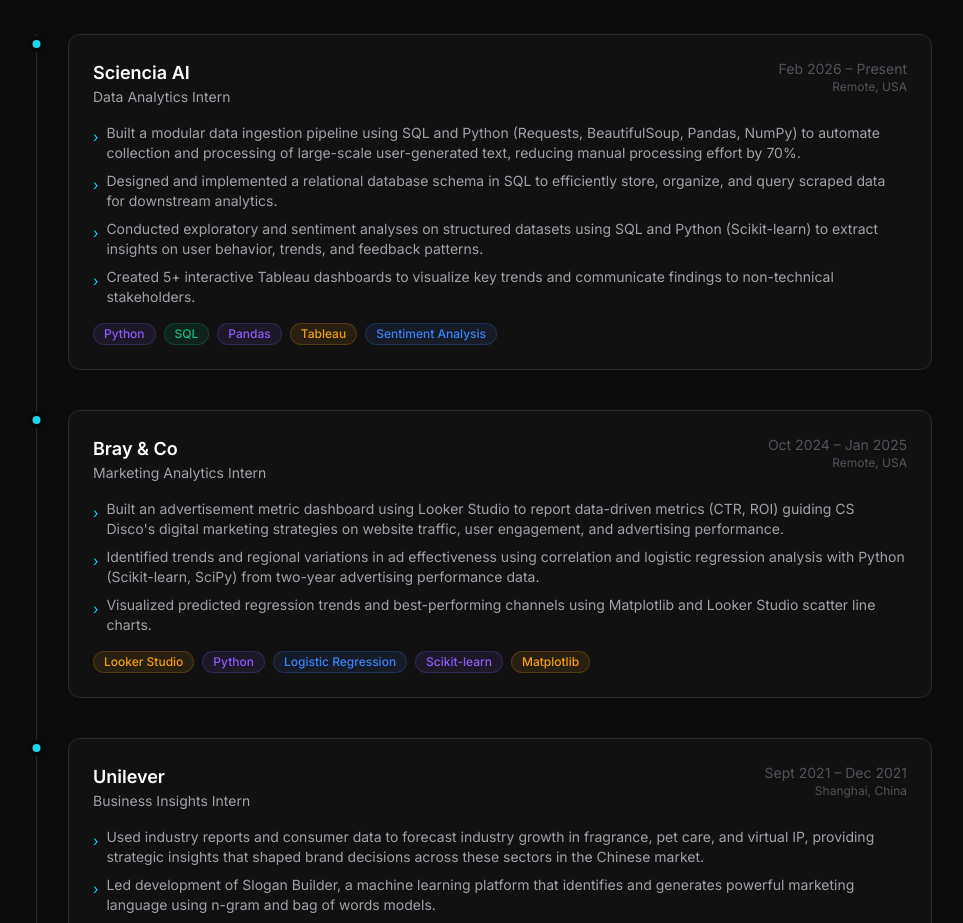
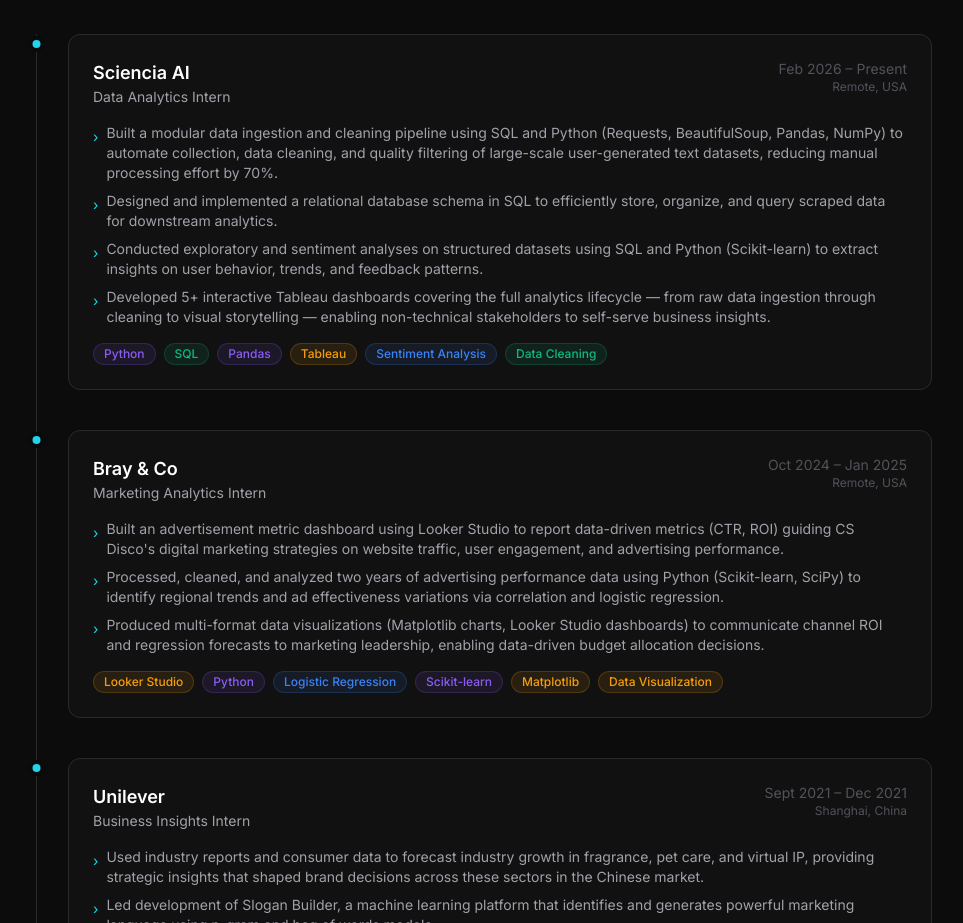
Before and after one commit to MonkeyJeremy/monkeyjeremy-portfolio, a Next.js app: page /monkeyjeremy-portfolio/ in a window 1280 px wide. Shown: the part 1960-2883 px from the top of the page, without its empty margins (156-1119 px from the left). Built offline with nearby package versions, Linux system fonts and the light colour scheme.

Commit message:
feat: strengthen pipeline and data visualization framing for internship interview

```diff
--- a/src/data/experience.ts
+++ b/src/data/experience.ts
@@ -7,10 +7,10 @@
     period: 'Feb 2026 – Present',
     location: 'Remote, USA',
     bullets: [
-      'Built a modular data ingestion pipeline using SQL and Python (Requests, BeautifulSoup, Pandas, NumPy) to automate collection and processing of large-scale user-generated text, reducing manual processing effort by 70%.',
+      'Built a modular data ingestion and cleaning pipeline using SQL and Python (Requests, BeautifulSoup, Pandas, NumPy) to automate collection, data cleaning, and quality filtering of large-scale user-generated text datasets, reducing manual processing effort by 70%.',
       'Designed and implemented a relational database schema in SQL to efficiently store, organize, and query scraped data for downstream analytics.',
       'Conducted exploratory and sentiment analyses on structured datasets using SQL and Python (Scikit-learn) to extract insights on user behavior, trends, and feedback patterns.',
-      'Created 5+ interactive Tableau dashboards to visualize key trends and communicate findings to non-technical stakeholders.',
+      'Developed 5+ interactive Tableau dashboards covering the full analytics lifecycle — from raw data ingestion through cleaning to visual storytelling — enabling non-technical stakeholders to self-serve business insights.',
     ],
     tags: [
       { label: 'Python', color: 'violet' },
@@ -18,6 +18,7 @@
       { label: 'Pandas', color: 'violet' },
       { label: 'Tableau', color: 'amber' },
       { label: 'Sentiment Analysis', color: 'blue' },
+      { label: 'Data Cleaning', color: 'emerald' },
     ],
   },
   {
@@ -27,8 +28,8 @@
     location: 'Remote, USA',
     bullets: [
       'Built an advertisement metric dashboard using Looker Studio to report data-driven metrics (CTR, ROI) guiding CS Disco\'s digital marketing strategies on website traffic, user engagement, and advertising performance.',
-      'Identified trends and regional variations in ad effectiveness using correlation and logistic regression analysis with Python (Scikit-learn, SciPy) from two-year advertising performance data.',
-      'Visualized predicted regression trends and best-performing channels using Matplotlib and Looker Studio scatter line charts.',
+      'Processed, cleaned, and analyzed two years of advertising performance data using Python (Scikit-learn, SciPy) to identify regional trends and ad effectiveness variations via correlation and logistic regression.',
+      'Produced multi-format data visualizations (Matplotlib charts, Looker Studio dashboards) to communicate channel ROI and regression forecasts to marketing leadership, enabling data-driven budget allocation decisions.',
     ],
     tags: [
       { label: 'Looker Studio', color: 'amber' },
@@ -36,6 +37,7 @@
       { label: 'Logistic Regression', color: 'blue' },
       { label: 'Scikit-learn', color: 'violet' },
       { label: 'Matplotlib', color: 'amber' },
+      { label: 'Data Visualization', color: 'amber' },
     ],
   },
   {
```
